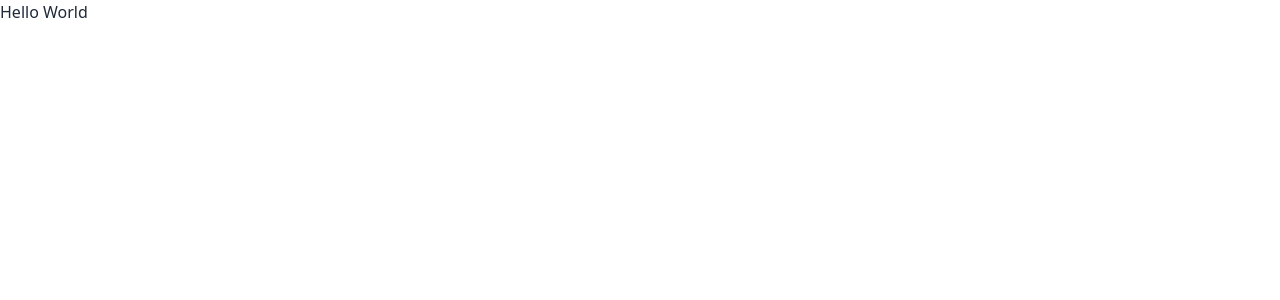
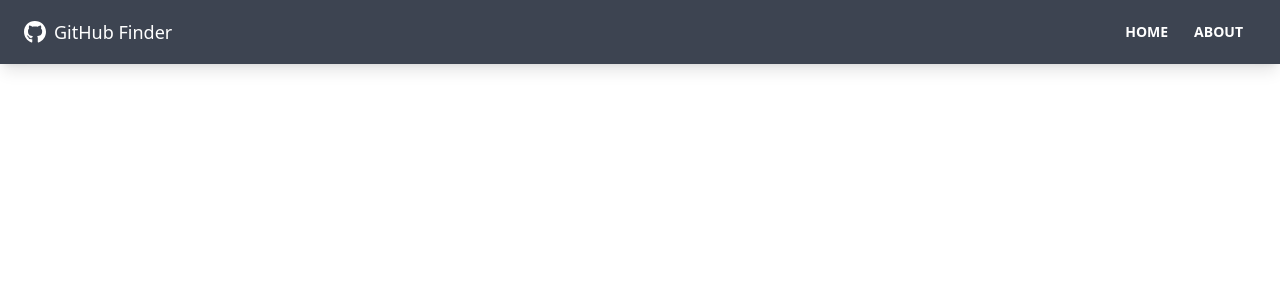
Before and after one commit to Farshad-585/GitHub-Finder, a React (Create React App) app: page / in a window 1280 px wide. Shown: the top 300 px of the page. Built offline with nearby package versions, Linux system fonts and the light colour scheme.

Commit message:
installed react-router-dom & react-icons, added navbar

```diff
--- a/package.json
+++ b/package.json
@@ -9,6 +9,8 @@
     "daisyui": "^1.21.0",
     "react": "^17.0.2",
     "react-dom": "^17.0.2",
+    "react-icons": "^4.3.1",
+    "react-router-dom": "^6.2.1",
     "react-scripts": "5.0.0",
     "web-vitals": "^2.1.2"
   },
--- a/src/App.js
+++ b/src/App.js
@@ -1,8 +1,13 @@
+import { BrowserRouter as Router, Route, Routes } from 'react-router-dom'
+import Navbar from './components/layout/Navbar'
+
 function App() {
   return (
-    <div>
-      <h1>Hello World</h1>
-    </div>
+    <Router>
+      <div className='flex flex-col justify-between h-screen'>
+        <Navbar />
+      </div>
+    </Router>
   )
 }
 
--- /dev/null
+++ b/src/components/layout/Navbar.jsx
@@ -0,0 +1,38 @@
+import { FaGithub } from 'react-icons/fa'
+import { Link } from 'react-router-dom'
+import PropTypes from 'prop-types'
+
+function Navbar({ title }) {
+  return (
+    <nav className='navbar mb-12 shadow-lg bg-neutral text-neutral-content'>
+      <div className='container mx-auto'>
+        <div className='flex-none px-2 mx-2'>
+          <FaGithub className='inline pr-2 text-3xl'></FaGithub>
+          <Link to='/' className='text-lg front-bold align-middle'>
+            {title}
+          </Link>
+        </div>
+        <div className='flex-1 px-2 mx-2'>
+          <div className='flex justify-end'>
+            <Link to='/' className='btn btn-ghost btn-sm rounded-btn'>
+              Home
+            </Link>
+            <Link to='/about' className='btn btn-ghost btn-sm rounded-btn'>
+              About
+            </Link>
+          </div>
+        </div>
+      </div>
+    </nav>
+  )
+}
+
+Navbar.defaultProps = {
+  title: 'GitHub Finder',
+}
+
+Navbar.propTypes = {
+  title: PropTypes.string,
+}
+
+export default Navbar
```
Also changed, not shown: 1 other file (tests, documents, lock files or other folders).
